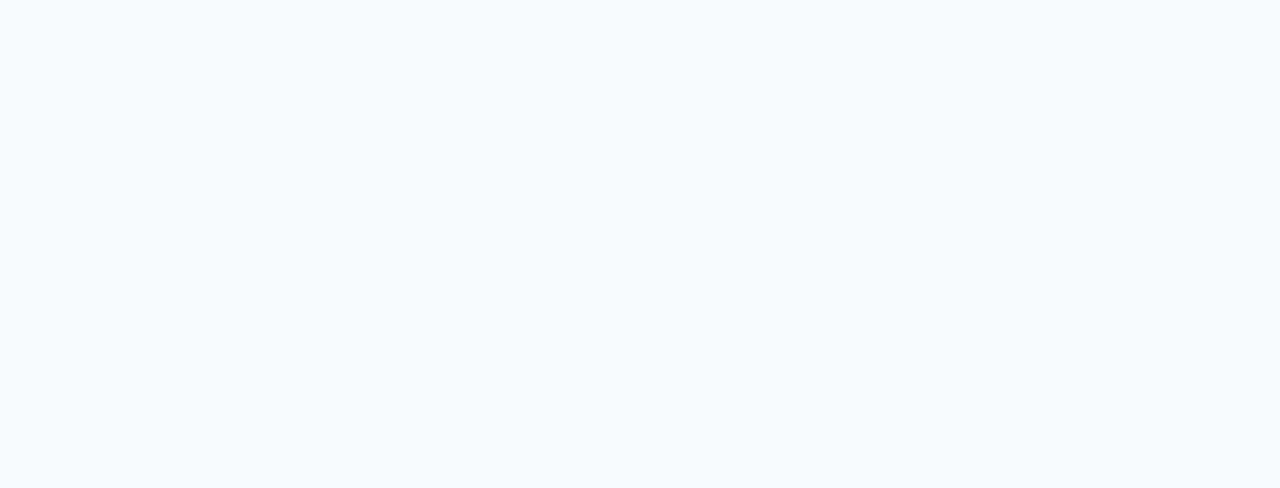
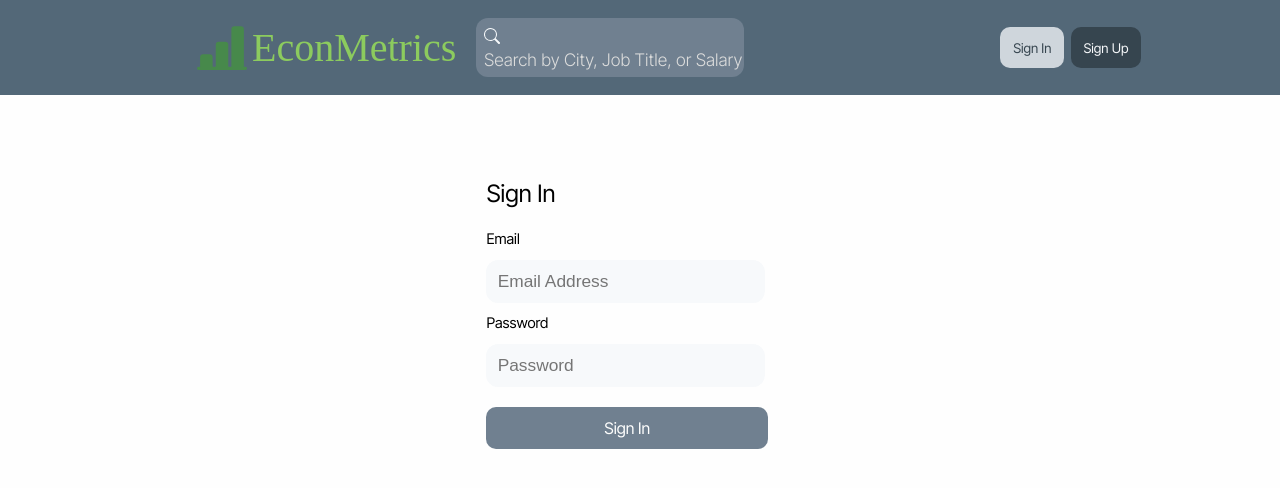
Before and after one commit to CWMetaUCapstone/EconMetrics, a React (Vite) app in the folder frontend/: page /signin in a window 1280 px wide. Before the commit this address had no page. Shown: the top 488 px of the page. Built offline with nearby package versions, Linux system fonts and the light colour scheme; a web font is replaced by a local one.

Commit message:
added sign in feature

```diff
--- a/frontend/HelperFuncs/utils.js
+++ b/frontend/HelperFuncs/utils.js
@@ -39,6 +39,29 @@ export const populateAccount = async (userData, userId) => {
     catch(error) {
         console.log("error updating profile", error)
     }
+}
 
 
+/*
+helper function that makes a POST request to the [/login] endpoint which handles user
+verification
+*/
+export const logIn = async (userData) => {
+    try {
+        const response = await fetch('http://localhost:3000/login', {
+            method: 'POST',
+            headers: {
+                'Content-Type': 'application/json'
+            },
+            body: JSON.stringify(userData)
+        });
+        const data = await response.json();
+        if (response.ok) {
+            return data;
+        } else {
+            console.error('Login Failed:', data.error);
+        }
+    } catch (error) {
+        console.error('error:', error);
+    }
 }
--- a/frontend/src/App.jsx
+++ b/frontend/src/App.jsx
@@ -2,6 +2,7 @@ import {Route, Routes, BrowserRouter, Navigate } from 'react-router-dom';
 import Home from './HomePage/Home'
 import Profile from './ProfilePage/Profile'
 import SignUp from './HomePage/SignHandlers/SignUp'
+import SignIn from './HomePage/SignHandlers/SignIn';
 import CreateAccount from './ProfilePage/CreateAccount'
 import './App.css'
 
@@ -14,9 +15,10 @@ function App() {
           <Navigate replace to="/home"/>
         }/>
         <Route path="/home" element={<Home/>}/>
-        <Route path="/profile:userId" element={<Profile />}/>
+        <Route path="/profile/:userId" element={<Profile />}/>
         <Route path="/signup" element={<SignUp/>}/>
-        <Route path="/createprofile/:userId" element={<CreateAccount/>}></Route>
+        <Route path="/signin" element={<SignIn/>}/>
+        <Route path="/createprofile/:userId" element={<CreateAccount/>}/>
       </Routes>
     </BrowserRouter>
   )
--- /dev/null
+++ b/frontend/src/HomePage/SignHandlers/SignIn.css
@@ -0,0 +1,60 @@
+.topbar {
+    display: block;
+}
+
+.signinview {
+    z-index: 100;
+    font-family: "Inter Tight", sans-serif;
+    margin-top: 95px;
+    font-weight: 400;
+    background-color: #fefefe ;
+    width: 100vw;
+    height: 100vh;
+    display: flex;
+}
+
+.signincontent {
+    margin-top: 5%;
+    margin-left: 38vw;
+}
+
+.signincontent h2 {
+    font-weight: 400;
+    margin-bottom: 8%;
+}
+
+.signincontent label {
+    font-size: 11pt;
+    display: block;
+    margin-top: 4%;
+    margin-bottom: 4%;
+}
+
+.signincontent input {
+    font-size: 13pt;
+    width: 20vw;
+    padding: 4%;
+    border-radius: 12px;
+    border: none;
+    background-color: #f7f9fb;
+}
+
+.signinformbtn {
+    margin-top: 7%;
+    display: flex;
+    width: 22vw;
+    padding: 4%;
+    text-align: center;
+    justify-content: center;
+    background-color: #708090;
+    color: #fefefe;
+    font-size: 12pt;
+}
+
+.signinformbtn:hover{
+    background-color:#506070;
+}
+
+input:focus {
+    outline: #708090;
+}
--- /dev/null
+++ b/frontend/src/HomePage/SignHandlers/SignIn.jsx
@@ -0,0 +1,50 @@
+import './SignIn.css'
+import Topbar from '../Top/Topbar'
+import { logIn } from '../../../HelperFuncs/utils';
+import { useNavigate } from 'react-router-dom';
+
+function SignIn () {
+
+    const navigate = useNavigate();
+
+    const handleSignIn = async (e) => {
+        e.preventDefault();
+        const form = e.target;
+        const userData = {
+            email: form.elements.email.value,
+            password: form.elements.password.value
+        };
+        try {
+            const response = await logIn(userData);
+            const data  = await response
+            const id = data.userId
+            navigate(`/profile/${id}`);
+        } catch(error) {
+            console.error('sign in fail', error)
+            alert('Failed to Sign In')
+        }
+
+    }
+
+    return (
+        <>
+            <div className='topbar'>
+                <Topbar/>
+            </div>
+            <div className='signinview'>
+                <div className='signincontent'>
+                    <h2>Sign In</h2>
+                    <form onSubmit={handleSignIn}>
+                        <label>Email</label>
+                        <input type="text" placeholder='Email Address' name='email' required/>
+                        <label>Password</label>
+                        <input type="password" placeholder='Password' name='password' required/>
+                        <button type='submit' className='signupformbtn'>Sign In</button>
+                    </form>
+                </div>
+            </div>
+        </>
+    )
+}
+
+export default SignIn;
--- a/frontend/src/HomePage/Top/Topbar.jsx
+++ b/frontend/src/HomePage/Top/Topbar.jsx
@@ -16,7 +16,7 @@ function Topbar() {
             <p className='topname' onClick={() => navigate('/home')}>EconMetrics</p>
             <Search/>
 
-            <button className='signinbtn'>Sign In</button>
+            <button className='signinbtn' onClick={() => navigate('/signin')}>Sign In</button>
             <button className='signupbtn' onClick={() => navigate('/signup')}>Sign Up</button>
 
         </div>
```
Also changed, not shown: 1 other file (tests, documents, lock files or other folders).
